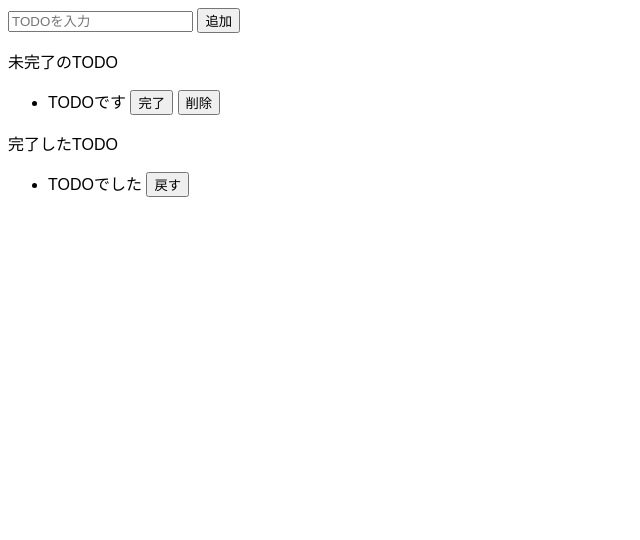
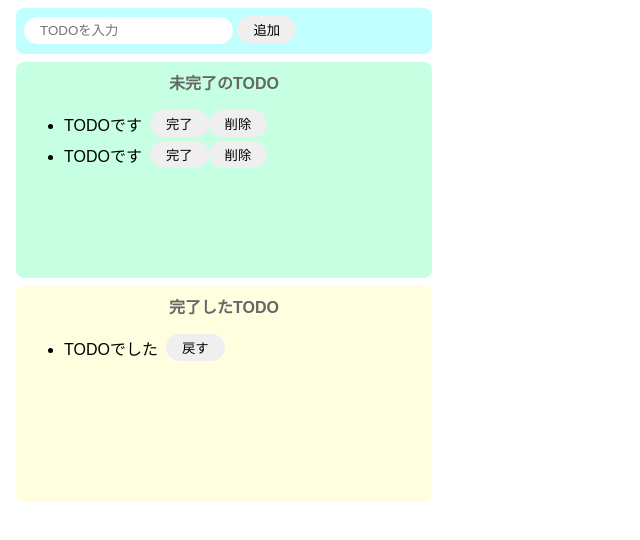
Before and after one commit to KishiKyousuke/todo-js-jakee, a website built with Parcel: page index.html in a window 1280 px wide. Shown: the whole page, without its empty margins (0-640 px from the left). Built offline with nearby package versions, Linux system fonts and the light colour scheme.

Commit message:
サンプルHTMLの作成

```diff
--- a/index.html
+++ b/index.html
@@ -6,28 +6,33 @@
   </head>
 
   <body>
-    <div>
+    <div class="input-area">
       <input placeholder="TODOを入力" />
       <button>追加</button>
     </div>
-    <div>
-      <p>未完了のTODO</p>
+    <div class="imcomplete-area">
+      <p class="title">未完了のTODO</p>
       <ul>
-        <li>
-          TODOです
+        <div class="list-row">
+          <li>TODOです</li>
           <button>完了</button>
           <button>削除</button>
-        </li>
-      </ul>
+        </div>
+        <div class="list-row">
+          <li>TODOです</li>
+          <button>完了</button>
+          <button>削除</button>
+        </div>
+       </ul>
     </div>
 
-    <div>
-      <p>完了したTODO</p>
+    <div class="complete-area">
+      <p class="title">完了したTODO</p>
       <ul>
-        <li>
-          TODOでした
+        <div class="list-row">
+          <li>TODOでした</li>
           <button>戻す</button>
-        </li>
+        </div>
       </ul>
     </div>
 
--- a/src/styles.css
+++ b/src/styles.css
@@ -1,3 +1,66 @@
 body {
   font-family: sans-serif;
 }
+
+input {
+  border-radius: 16px;
+  border: none;
+  padding: 6px 16px;
+  outline: none;
+}
+
+button {
+  border-radius: 16px;
+  border: none;
+  padding: 4px 16px;
+}
+
+button:hover {
+  background-color: #ff7fff;
+  color: #fff;
+  cursor: pointer;
+}
+
+.input-area {
+  background-color: #c1ffff;
+  width: 400px;
+  height: 30px;
+  padding: 8px;
+  margin: 8px;
+  border-radius: 8px;
+}
+
+.imcomplete-area {
+  background-color: #c6ffe2;
+  width: 400px;
+  min-height: 200px;
+  padding: 8px;
+  margin: 8px;
+  border-radius: 8px;
+}
+
+.complete-area {
+  background-color: #ffffe0;
+  width: 400px;
+  min-height: 200px;
+  padding: 8px;
+  margin: 8px;
+  border-radius: 8px;
+}
+
+.title {
+  text-align: center;
+  margin-top: 0;
+  font-weight: bold;
+  color: #666;
+}
+
+.list-row {
+  display: flex;
+  align-items: center;
+  padding-bottom: 4px;
+}
+
+li {
+  margin-right: 8px;
+}
```
